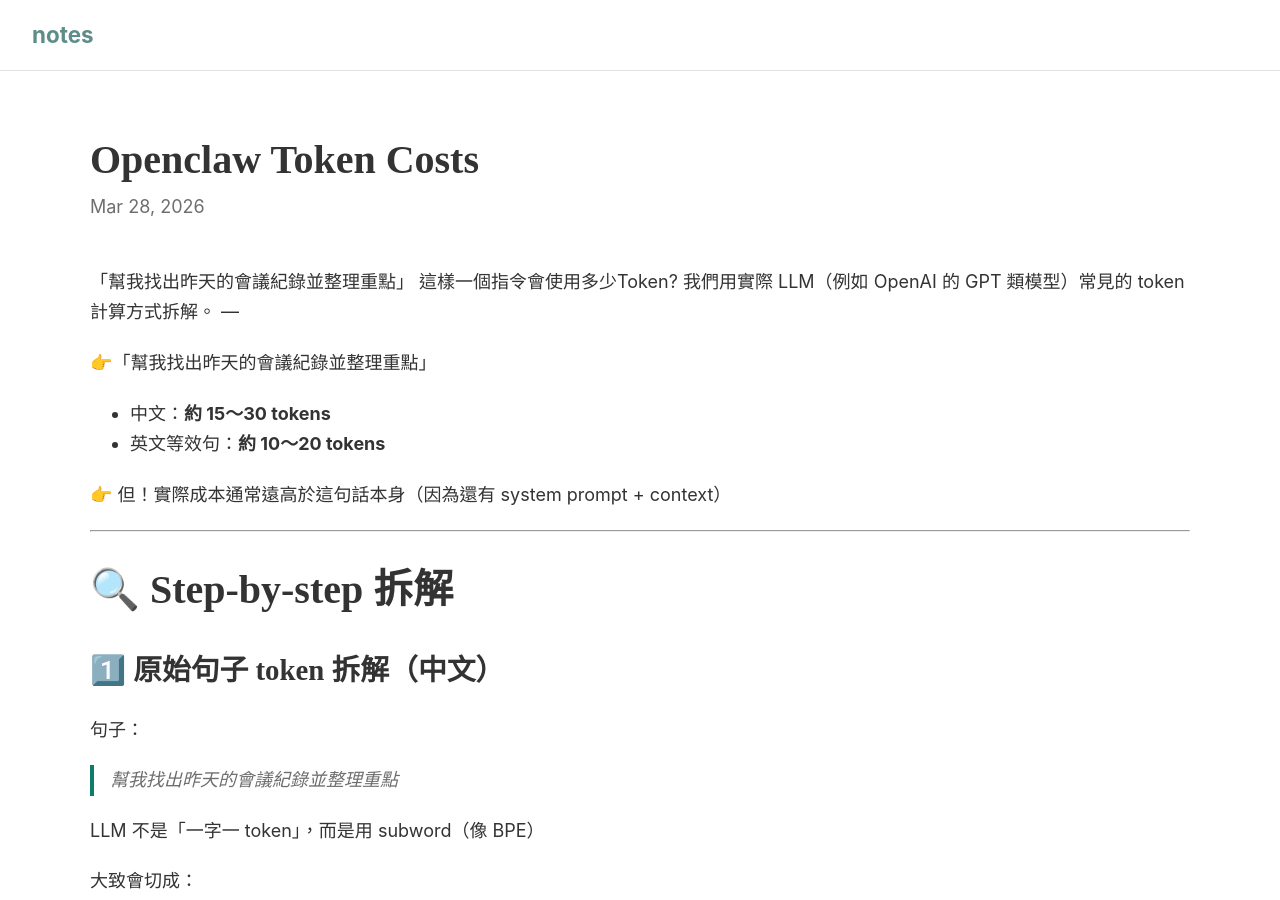
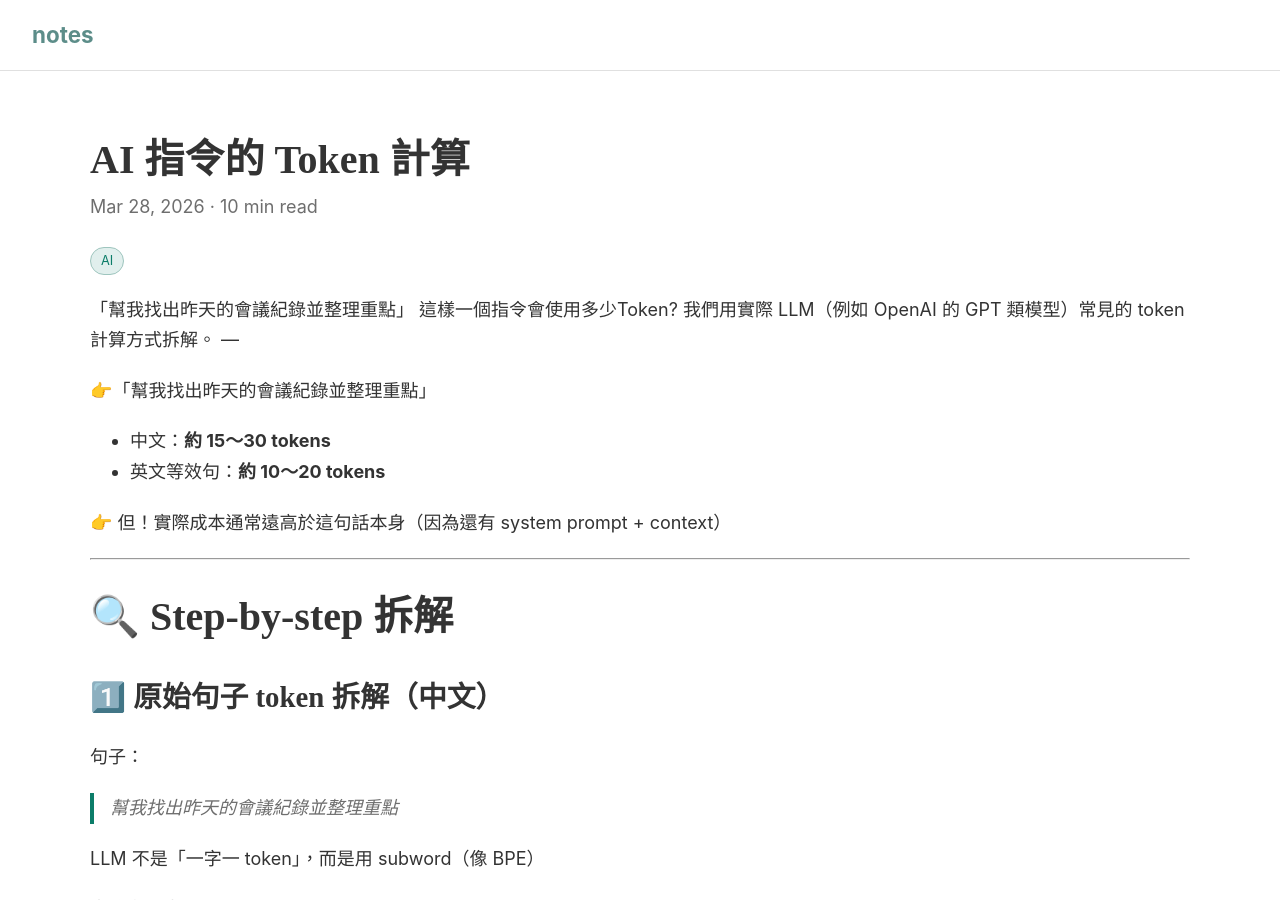
Before and after one commit to linjose/notes, a Jekyll site: the page built from _posts/2026-03-28-openclaw-token-costs.md, in a window 1280 px wide and 900 px high. Built offline with Jekyll 4.4.1, drawn with Linux system fonts in a browser that asks for light colours; our own code applies the rules of GitHub Pages for plain Markdown files.

Commit message:
Update 2026-03-28-openclaw-token-costs.md

```diff
--- a/_posts/2026-03-28-openclaw-token-costs.md
+++ b/_posts/2026-03-28-openclaw-token-costs.md
@@ -1,3 +1,13 @@
+---
+layout: post
+title: AI 指令的 Token 計算
+date: 2026-03-28
+reading_time: 10 min read
+tags: [AI]
+excerpt:
+---
+
+
 「幫我找出昨天的會議紀錄並整理重點」 這樣一個指令會使用多少Token?
 我們用實際 LLM（例如 OpenAI 的 GPT 類模型）常見的 token 計算方式拆解。
 ---
```
